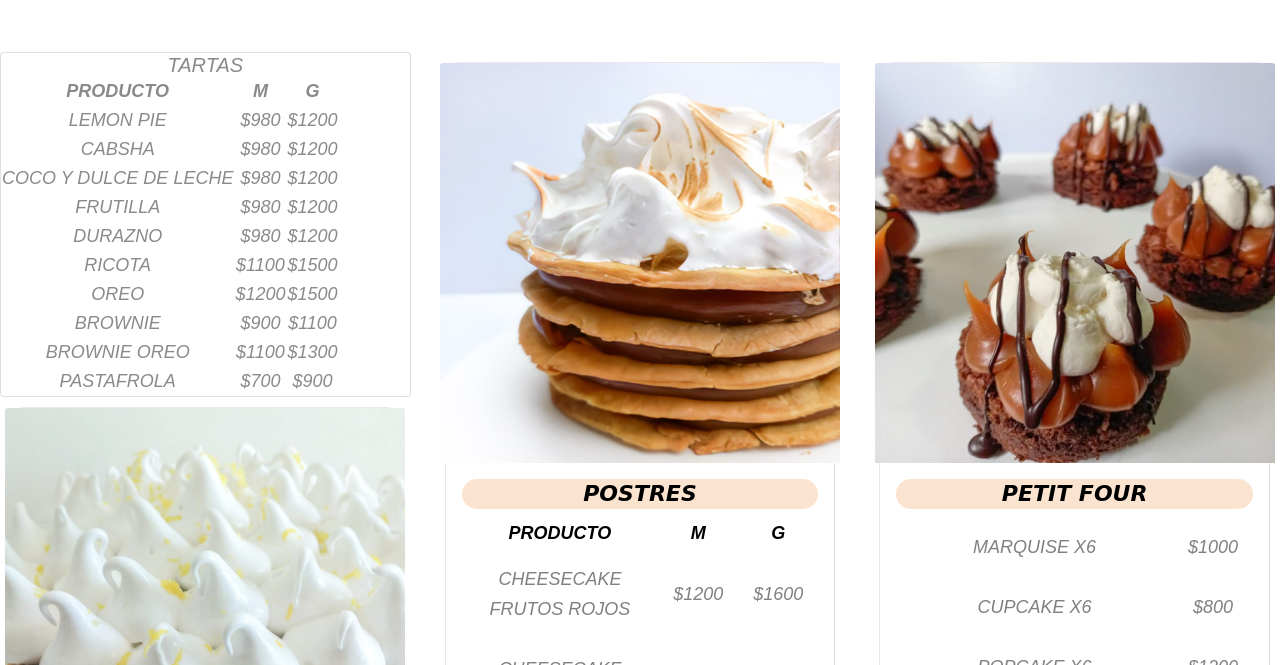
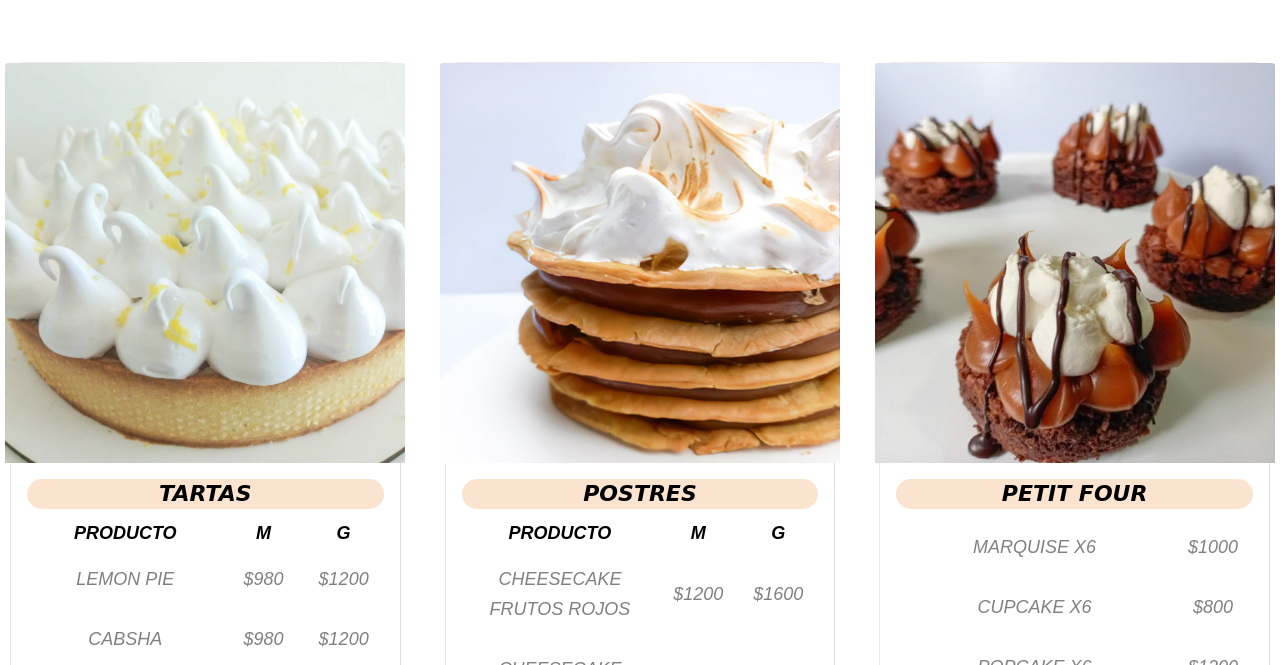
Before and after one commit to daminaselli/Repositorio, a website: page CATALOGO.html in a window 1280 px wide. Shown: the part 435-1100 px from the top of the page. Drawn offline with nearby package versions, Linux system fonts and the light colour scheme.

Commit message:
Update CATALOGO.html

```diff
--- a/CATALOGO.html
+++ b/CATALOGO.html
@@ -74,74 +74,6 @@
         </div>
         <div class="row row-cols-1 row-cols-md-3 g-6">
           <div class="col">
-            <div class="accordion" id="accordionExample">
-              <div class="accordion-item">
-              <h5 class="accordion-header" id="headingOne">TARTAS</h5>
-              <div class="collapseOne" class="accordion-collapse collapse show" aria-labelledby="headingOne" data-bs-parent="#accordionExample">
-              <table class="contenido">
-                <tr>
-                    <th>PRODUCTO</th>
-                    <th>M</th>
-                    <th>G</th>
-                </tr>
-                <tr>
-                    <td>LEMON PIE</td>
-                    <td>$980</td>
-                    <td>$1200</td>
-                </tr>
-                <tr>
-                    <td>CABSHA</td>
-                    <td>$980</td>
-                    <td>$1200</td>
-                </tr>
-                <tr>
-                    <td>COCO Y DULCE DE LECHE</td>
-                    <td>$980</td>
-                    <td>$1200</td>
-                </tr>
-                <tr>
-                    <td>FRUTILLA</td>
-                    <td>$980</td>
-                    <td>$1200</td>
-                </tr>
-                <tr>
-                    <td>DURAZNO</td>
-                    <td>$980</td>
-                    <td>$1200</td>
-                </tr>
-                <tr>
-                    <td>RICOTA</td>
-                    <td>$1100</td>
-                    <td>$1500</td>
-                </tr>
-                <tr>
-                    <td>OREO</td>
-                    <td>$1200</td>
-                    <td>$1500</td>
-                </tr>
-                <tr>
-                    <td>BROWNIE</td>
-                    <td>$900</td>
-                    <td>$1100</td>
-                </tr>
-                <tr>
-                    <td>BROWNIE OREO</td>
-                    <td>$1100</td>
-                    <td>$1300</td>
-                </tr>
-                <tr>
-                    <td>PASTAFROLA</td>
-                    <td>$700</td>
-                    <td>$900</td>
-                </tr>
-            </table>
-            </div>
-          </div>
-        </div>
-
-
-
-
             <div class="card">
               <img src="img/LemonPieNuevo.jpeg" class="card-img-top" alt="LEMONPIE">
               <div class="card-body">
```
